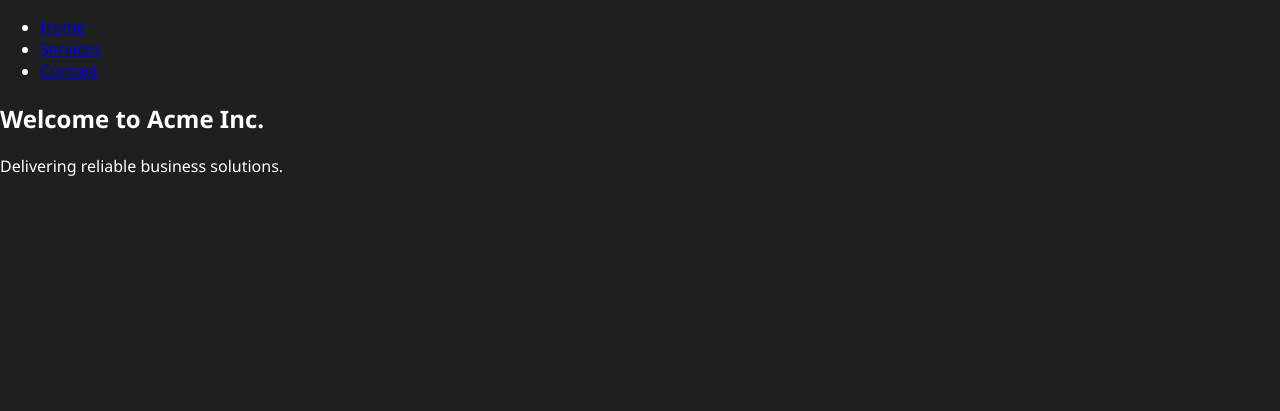
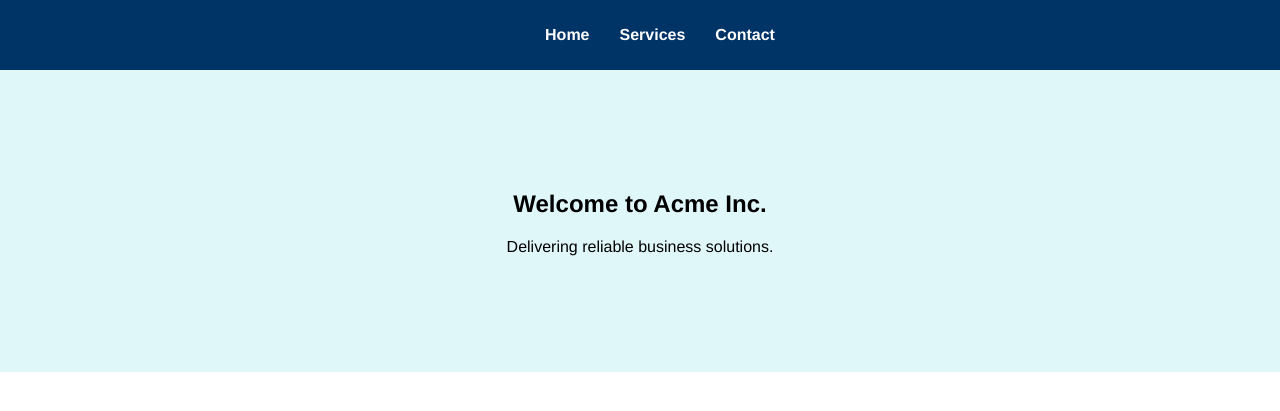
Before and after one commit to kanai6344/test, a PHP site: page / in a window 1280 px wide. Shown: the top 411 px of the page. Run offline with PHP 8.4, Linux system fonts and the light colour scheme.

Commit message:
Update style.css

```diff
--- a/style.css
+++ b/style.css
@@ -1,18 +1,28 @@
 body {
-  background: #1f1f1f;
-  color: #ffffff;
-  font-family: 'Segoe UI', sans-serif;
   margin: 0;
-  padding: 0;
+  font-family: Helvetica, sans-serif;
 }
 
-header {
-  background: #4caf50;
-  padding: 40px;
-  text-align: center;
+nav {
+  background: #003366;
+  padding: 10px;
 }
 
-.projects {
-  padding: 20px;
-  background: #333;
+nav ul {
+  display: flex;
+  list-style: none;
+  justify-content: center;
+  gap: 30px;
 }
+
+nav a {
+  color: white;
+  text-decoration: none;
+  font-weight: bold;
+}
+
+.hero {
+  text-align: center;
+  padding: 100px 20px;
+  background: #e0f7fa;
+}
```
